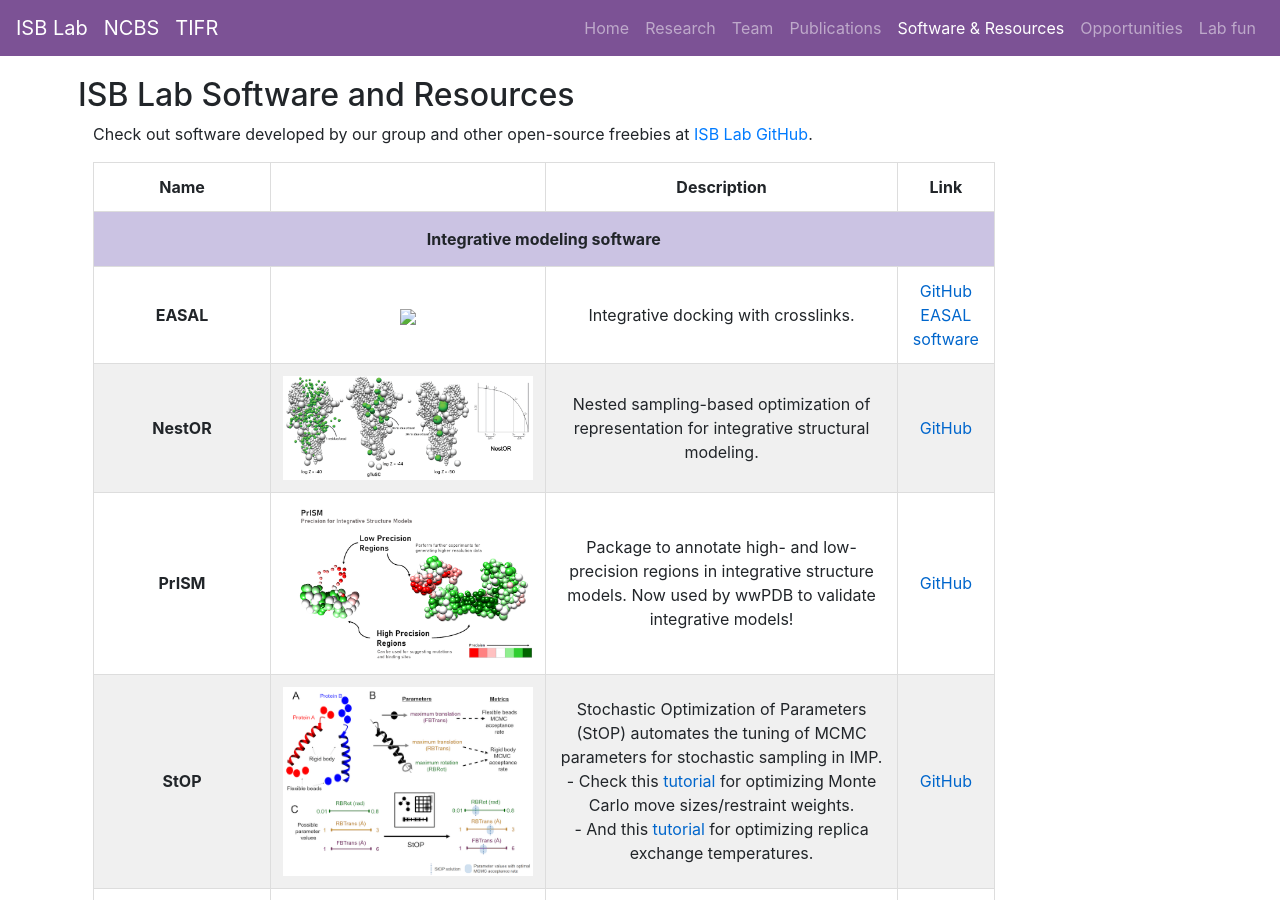
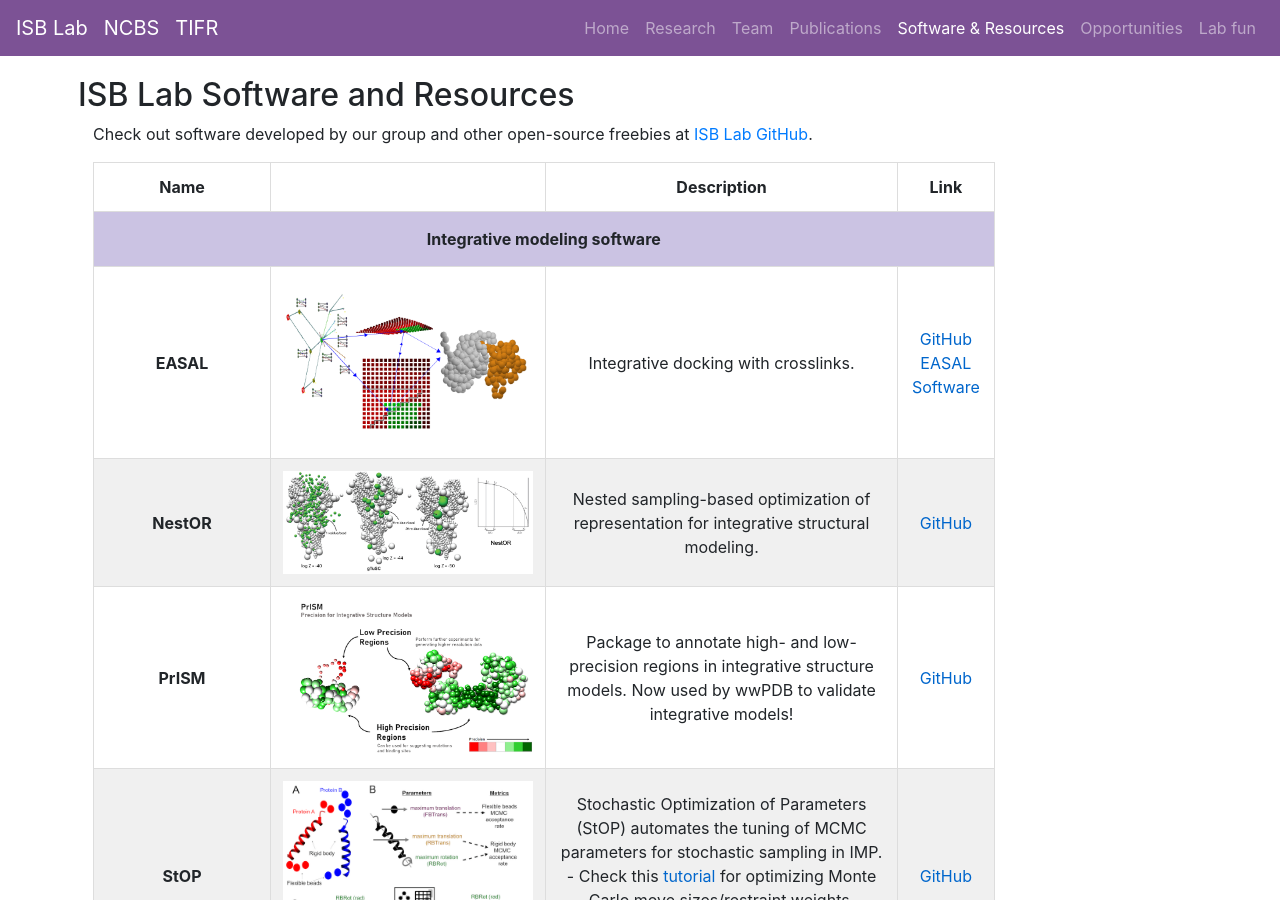
Before and after one commit to isblab/website, a Jekyll site: the page built from Software/index.md, in a window 1280 px wide and 900 px high. Built offline with Jekyll 4.4.1, drawn with Linux system fonts in a browser that asks for light colours.

Commit message:
Add easal pic on software page

```diff
--- a/Software/index.md
+++ b/Software/index.md
@@ -28,7 +28,7 @@ Check out software developed by our group and other open-source freebies at [ISB
             <td style="text-align: center;">Integrative docking with crosslinks.</td>
             <td style="text-align: center;">
             <a href="https://github.com/isblab/Integrative_docking_benchmark" class="link">GitHub</a><br>
-            <a href="https://bitbucket.org/geoplexity/easal-dev/src/Crosslink" class="link">EASAL software</a>
+            <a href="https://bitbucket.org/geoplexity/easal-dev/src/Crosslink" class="link"> EASAL Software</a>
             </td>
         </tr>
         <tr class="row-light">
```
Also changed, not shown: static/img/software/easal.png (added).
